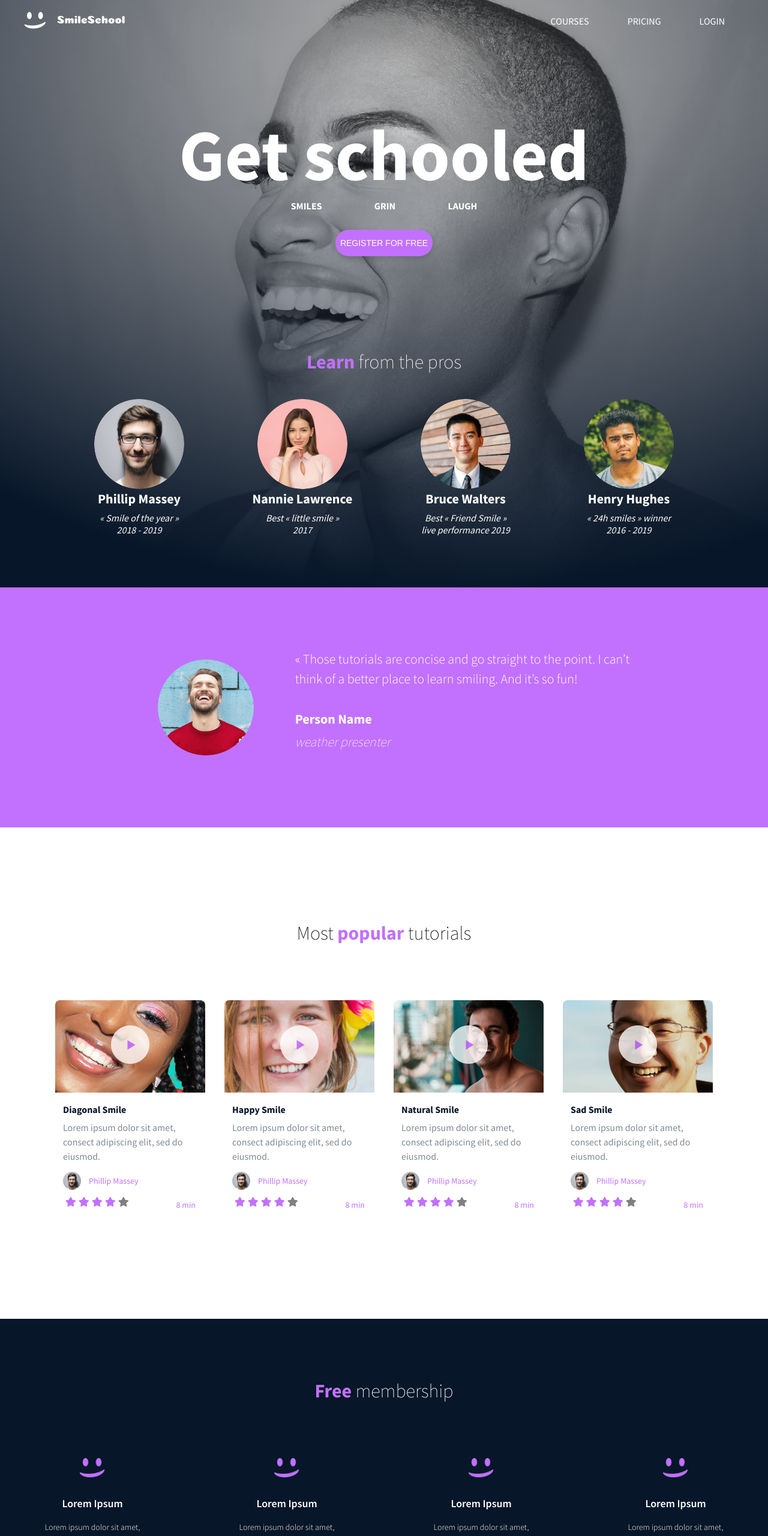
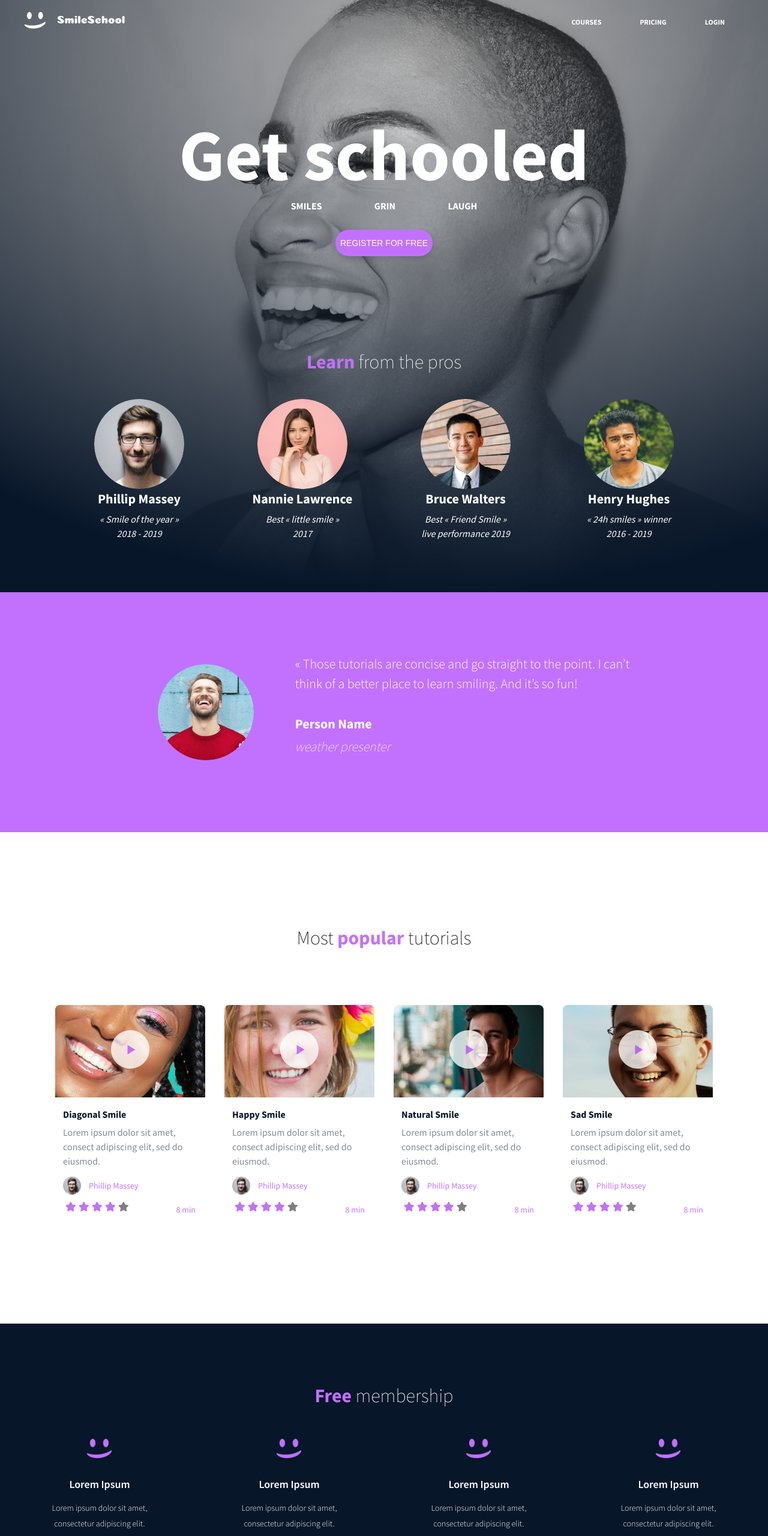
Before and after one commit to waangui/alx_html_css, a plain HTML site: page css_advanced/index.html in a window 1280 px wide. Shown: the top 2560 px of the page at 60% size. Drawn offline with Linux system fonts and the light colour scheme.

Commit message:
Final edits

```diff
--- a/css_advanced/style.css
+++ b/css_advanced/style.css
@@ -42,11 +42,13 @@ header nav ul li{
 }
 
 header nav ul li a {
+    font-size: 12px;
+    font-weight: bold;
    text-decoration: none;
-   color:;
    padding: 2rem;
    text-align: left;
    color: #ffffff;
+
 }
 
 header nav img{
@@ -93,6 +95,8 @@ body section .center-page{
 body main section div .small-header {
     margin: 30px;
     padding: 12px;
+    font-size: 16px;
+    line-height: 20px;
     justify-content: space-around;
     text-align: center;
     color:#ffffff;
@@ -156,13 +160,15 @@ body section div .avatar{
 
 body section div h3{
     font-weight: bold;
-
+    font-size: 18px;
 
 }
 
 
 body section div .italics{
     font-style: italic;
+    line-height: 24px;
+    font-size: 16px;
 
 }
 
@@ -365,6 +371,7 @@ body section div .time {
 /* free membership */
 body .membership{
     width: 100vw;
+
     padding: 8px;
     text-align: center;
     align-content: center;
@@ -379,7 +386,8 @@ body .membership h2{
     font-weight: lighter;
     text-align: center;
     line-height: 100%;
-    padding: 6rem;
+    padding-top: 6rem;
+    padding-bottom: 3.5rem;
 }
 
 body .membership .member h3{
@@ -409,9 +417,10 @@ body section div .smiley{
 
 body section .membership-container{
     display: flex;
-    gap: 2rem;
+
     justify-content: space-around;
     align-items: center;
+    margin-bottom: 30px;
 }
 
 /* FAQ */
```
